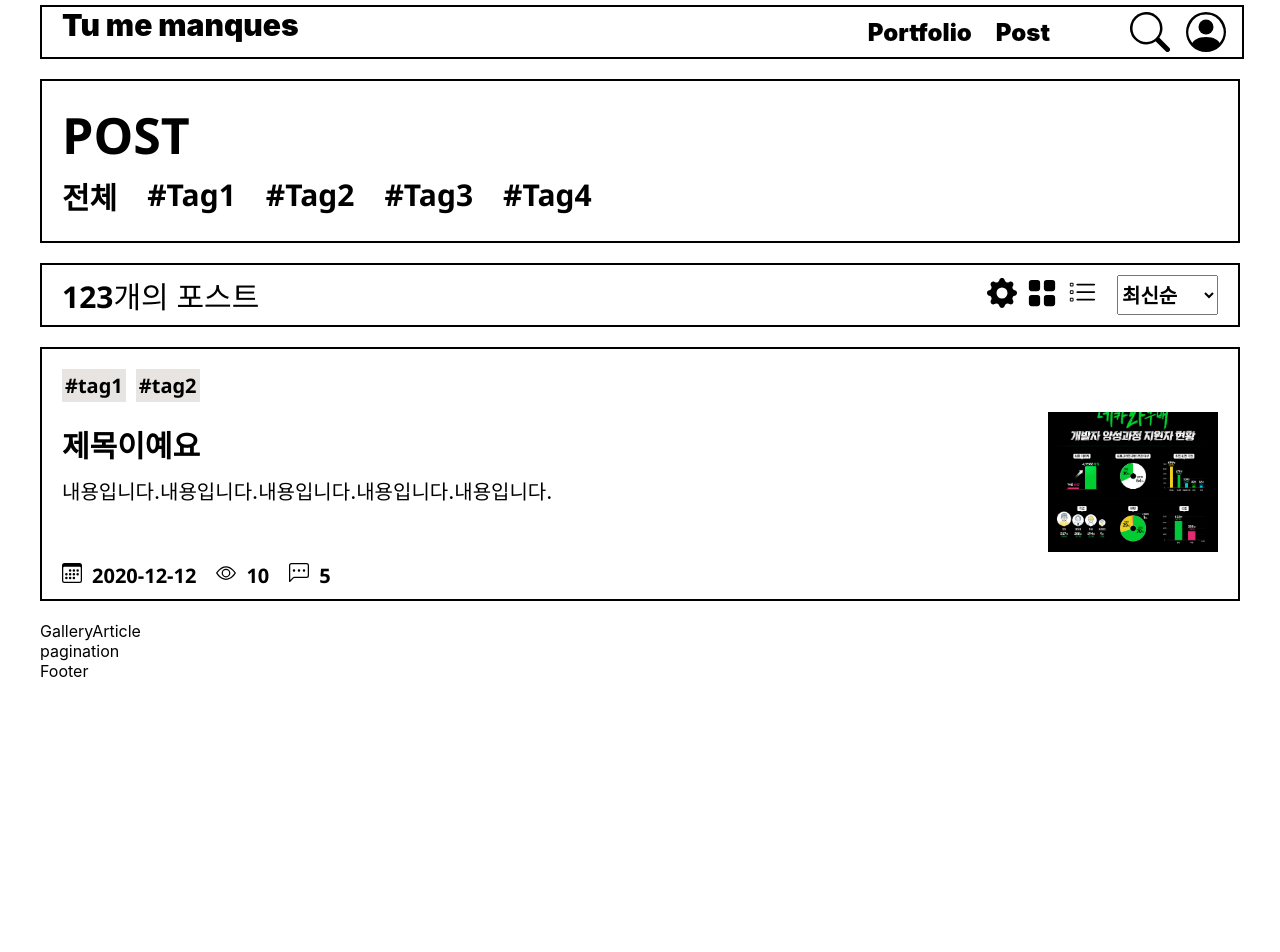
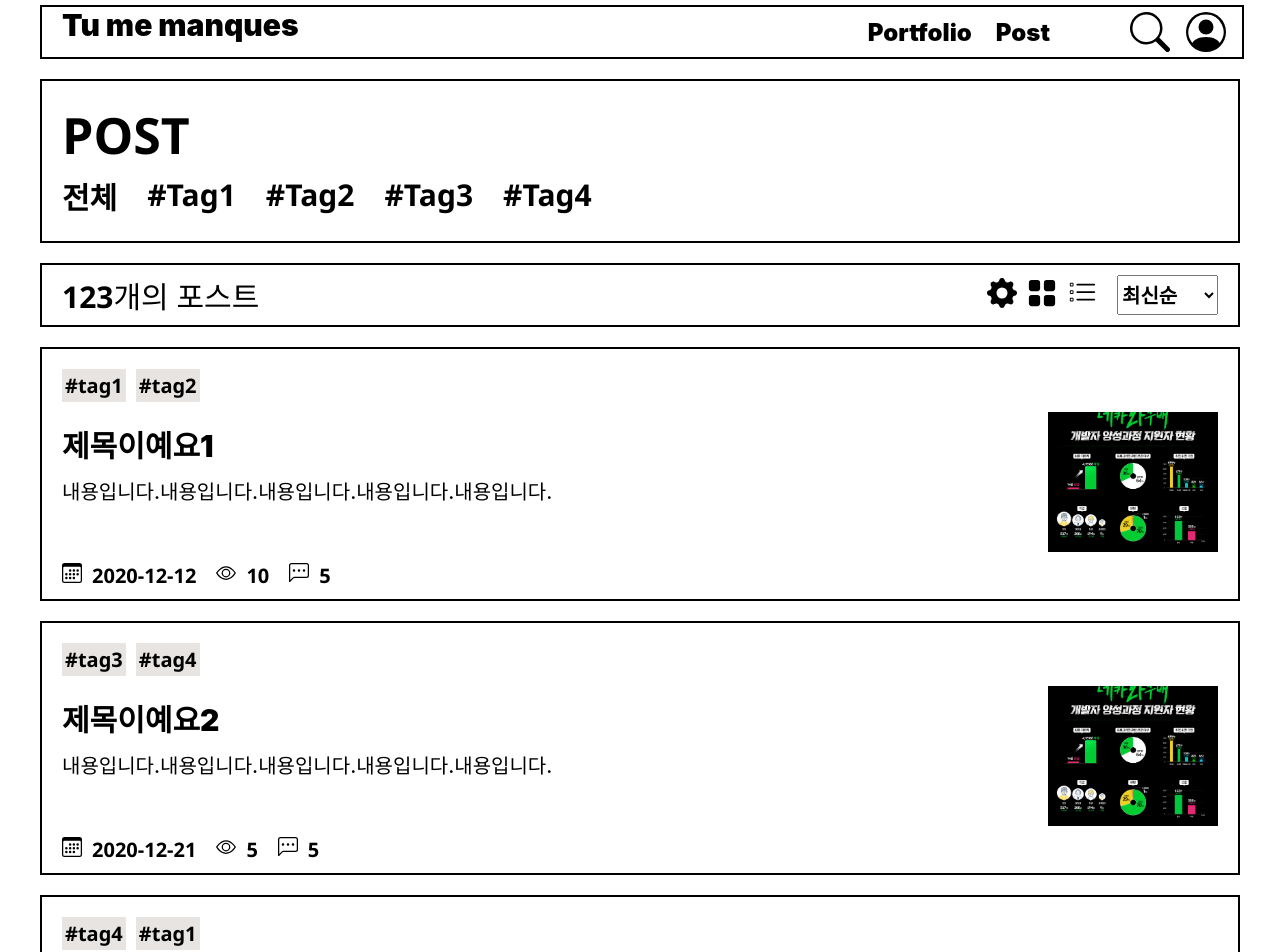
Before and after one commit to NPclown/homepage, a React (Create React App) app: page / in a window 1280 px wide. Shown: the top 952 px of the page. Before the commit the page ends 800 px from the top, so only its background shows below. Built offline with nearby package versions, Linux system fonts and the light colour scheme.

Commit message:
리스트형 article 컴포넌트 구현
- interface 작성
- dummpy 데이터 작성

```diff
--- a/src/Components/ListArticle/index.css
+++ b/src/Components/ListArticle/index.css
@@ -2,6 +2,10 @@
     border: 2px black solid;
     height: 250px;
     margin-bottom: 20px;
+}
+
+.article-list-box:hover {
+    cursor: pointer;
 }
 
 .article-header {
--- a/src/Components/ListArticle/index.tsx
+++ b/src/Components/ListArticle/index.tsx
@@ -1,39 +1,24 @@
 import React from "react";
 import {BsCalendar3, BsEye, BsChatLeftDots} from 'react-icons/bs';
-import ImgTest from "../../Assets/test.jpg";
+import ImgTest from "@assets/test.jpg";
+import Article from "@interfaces/article";
 import "./index.css";
 
-interface article {
-  tag : string[],
-  title : string,
-  cont : string,
-  date : string,
-  view : number,
-  comment : number
-};
+//TODO:: 게시글 이동 기능 만들기
 
-const dummy:article = {
-  tag : ["#tag1", "#tag2"],
-  title : "제목이예요",
-  cont : "내용입니다.내용입니다.내용입니다.내용입니다.내용입니다.",
-  date : "2020-12-12",
-  view : 10,
-  comment : 5
-}
-
-const ListArticle = () => {
+const ListArticle = (props:Article, key:number) => {
     return (
-      <div className="article-list-box">
+      <div className="article-list-box" key={key}>
         <div className="article-header">
-          { dummy.tag.map((value:string, index:number) => <div className="article-tag" key={index}>{value}</div> )}
+          { props.tag.map((value:string, index:number) => <div className="article-tag" key={index}>{value}</div> )}
         </div>
         <div className="article-body">
           <div className="article-left">
             <div className="article-title">
-              {dummy.title}
+              {props.title}
             </div>
             <div className="article-cont">
-              {dummy.cont}
+              {props.cont}
             </div>
           </div>
           <div className="article-right">
@@ -44,15 +29,15 @@ const ListArticle = () => {
         <div className="article-footer">
           <div className="article-date">
             <BsCalendar3 className="article-footer-icon" size="20"></BsCalendar3>
-            {dummy.date}
+            {props.date}
           </div>
           <div className="article-view">
             <BsEye className="article-footer-icon" size="20"></BsEye>
-            {dummy.view}
+            {props.view}
           </div>
           <div className="article-comment">
             <BsChatLeftDots className="article-footer-icon" size="20"></BsChatLeftDots>
-            {dummy.comment}
+            {props.comment}
           </div>
         </div>
       </div>
--- /dev/null
+++ b/src/Interfaces/article.tsx
@@ -0,0 +1,8 @@
+export default interface article{
+    tag : string[],
+    title : string,
+    cont : string,
+    date : string,
+    view : number,
+    comment : number
+}
--- a/src/Interfaces/index.tsx
+++ /dev/null
@@ -1,3 +0,0 @@
-export interface Test{
-
-}
--- a/src/Pages/PostList/index.tsx
+++ b/src/Pages/PostList/index.tsx
@@ -1,4 +1,4 @@
-import React from 'react';
+import React, { useDebugValue } from 'react';
 import Header from "@components/Header";
 import Footer from "@components/Footer";
 import Title from "@components/Title";
@@ -6,7 +6,32 @@ import Setting from "@components/Setting";
 import ListArticle from "@components/ListArticle";
 import GalleryArticle from "@components/GalleryArticle";
 import Pagination from "@components/Pagination";
+
+import Article from "@interfaces/article";
 import './index.css';
+
+const dummy:Article[] =[{
+  tag : ["#tag1", "#tag2"],
+  title : "제목이예요1",
+  cont : "내용입니다.내용입니다.내용입니다.내용입니다.내용입니다.",
+  date : "2020-12-12",
+  view : 10,
+  comment : 5
+},{
+  tag : ["#tag3", "#tag4"],
+  title : "제목이예요2",
+  cont : "내용입니다.내용입니다.내용입니다.내용입니다.내용입니다.",
+  date : "2020-12-21",
+  view : 5,
+  comment : 5
+},{
+  tag : ["#tag4", "#tag1"],
+  title : "제목이예요3",
+  cont : "내용입니다.내용입니다.내용입니다.내용입니다.내용입니다.",
+  date : "2020-12-31",
+  view : 10,
+  comment : 511
+}]
 
 //TODO ::
 const PostList = () => {
@@ -15,7 +40,9 @@ const PostList = () => {
         <Header></Header>
         <Title></Title>
         <Setting></Setting>
-        <ListArticle></ListArticle>
+        {
+          dummy.map((value:Article, index:number) => {return <ListArticle {...value} key={index}></ListArticle>})
+        }
         <GalleryArticle></GalleryArticle>
         <Pagination></Pagination>
         <Footer></Footer>
--- a/tsconfig.paths.json
+++ b/tsconfig.paths.json
@@ -4,6 +4,7 @@
       "paths": {
         "@src/*": ["src/*"],
         "@assets/*": ["src/Assets/*"],
+        "@interfaces/*": ["src/Interfaces/*"],
         "@components/*": ["src/Components/*"],
         "@contexts/*": ["src/Contexts/*"],
         "@hooks/*": ["src/Hooks/*"],
```
